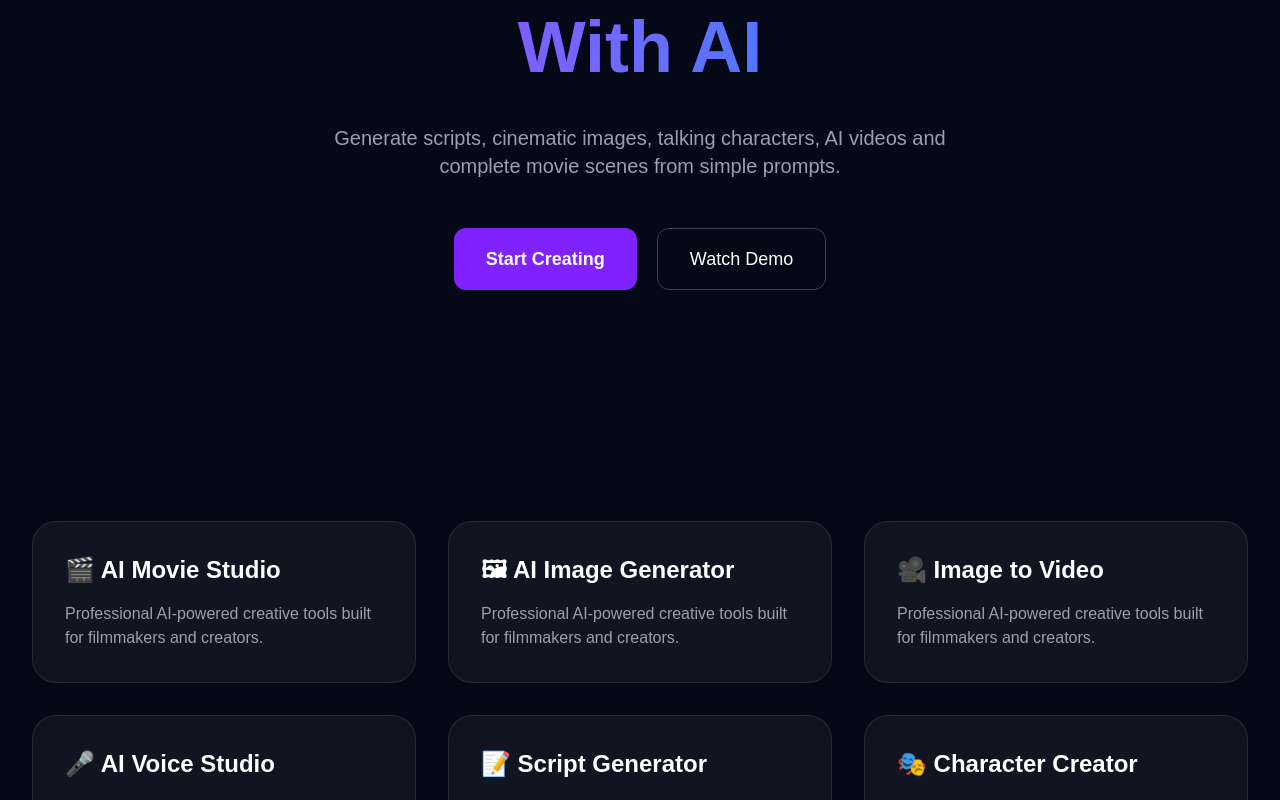
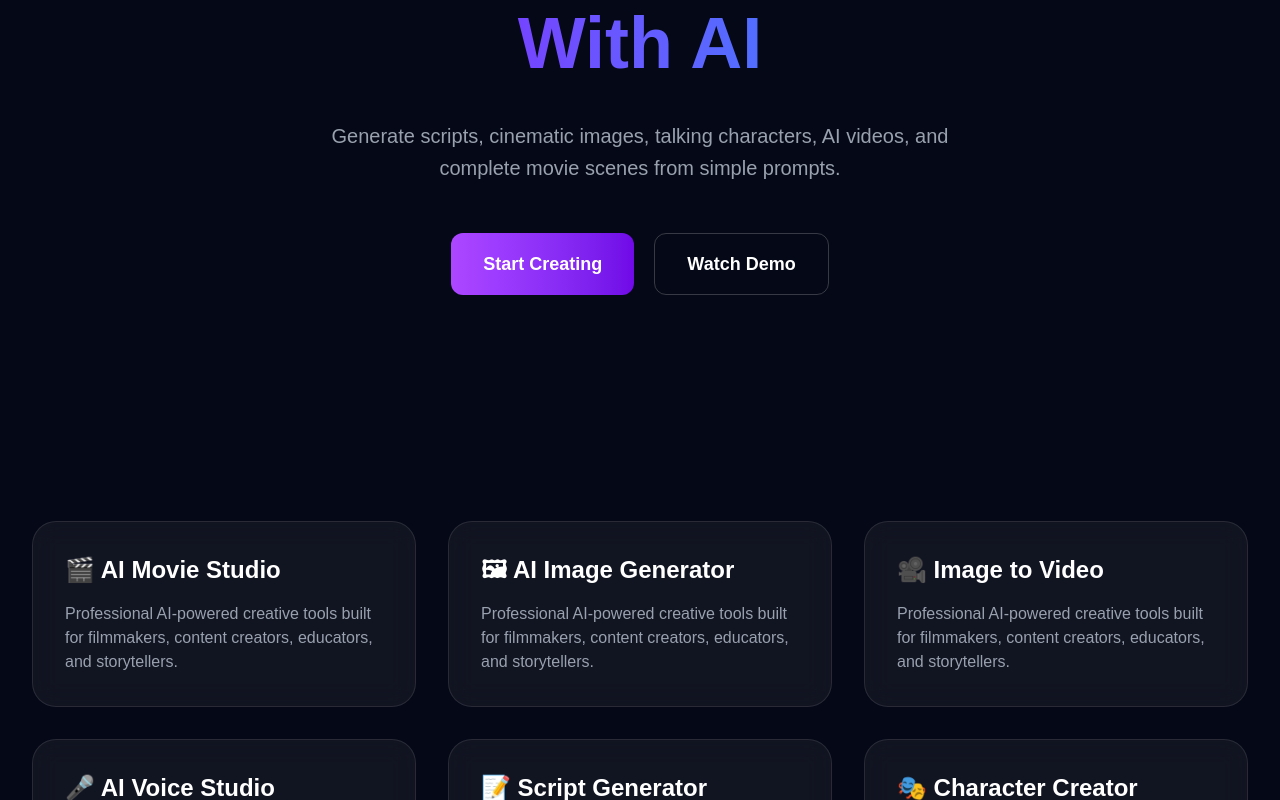
Before and after one commit to greatexploits2025-eng/lumora, a Next.js app in the folder apps/web/: page / in a window 1280 px wide. Shown: the part 320-1120 px from the top of the page. Built offline with nearby package versions, Linux system fonts and the light colour scheme.

Commit message:
feat: create Lumora UI design system

```diff
--- a/apps/web/components/landing/Features.tsx
+++ b/apps/web/components/landing/Features.tsx
@@ -1,3 +1,5 @@
+import Card from "@/components/ui/Card";
+
 const features = [
   "🎬 AI Movie Studio",
   "🖼 AI Image Generator",
@@ -10,25 +12,18 @@ const features = [
 export default function Features() {
   return (
     <section className="mx-auto grid max-w-7xl gap-8 px-8 py-20 md:grid-cols-3">
-
       {features.map((feature) => (
-
-        <div
-          key={feature}
-          className="rounded-3xl border border-white/10 bg-white/5 p-8 backdrop-blur-lg transition hover:scale-105"
-        >
+        <Card key={feature}>
           <h3 className="text-2xl font-bold text-white">
             {feature}
           </h3>
 
           <p className="mt-4 text-gray-400">
-            Professional AI-powered creative tools built for filmmakers and creators.
+            Professional AI-powered creative tools built for filmmakers,
+            content creators, educators, and storytellers.
           </p>
-
-        </div>
-
+        </Card>
       ))}
-
     </section>
   );
 }
--- a/apps/web/components/landing/Hero.tsx
+++ b/apps/web/components/landing/Hero.tsx
@@ -1,43 +1,26 @@
+import Button from "@/components/ui/Button";
+
 export default function Hero() {
   return (
     <section className="flex min-h-[85vh] flex-col items-center justify-center px-8 text-center">
-
       <h1 className="max-w-5xl text-7xl font-black leading-tight text-white">
-
         Create Movies
 
-        <span className="block bg-gradient-to-r from-violet-500 to-blue-500 bg-clip-text text-transparent">
-
+        <span className="block bg-gradient-to-r from-violet-600 to-blue-500 bg-clip-text text-transparent">
           With AI
-
         </span>
-
       </h1>
 
-      <p className="mt-8 max-w-2xl text-xl text-gray-400">
-
-        Generate scripts, cinematic images,
-        talking characters, AI videos and complete
-        movie scenes from simple prompts.
-
+      <p className="mt-8 max-w-2xl text-xl leading-relaxed text-gray-400">
+        Generate scripts, cinematic images, talking characters, AI videos, and
+        complete movie scenes from simple prompts.
       </p>
 
-      <div className="mt-12 flex gap-5">
+      <div className="mt-12 flex flex-col gap-5 sm:flex-row">
+        <Button>Start Creating</Button>
 
-        <button className="rounded-xl bg-violet-600 px-8 py-4 text-lg font-bold">
-
-          Start Creating
-
-        </button>
-
-        <button className="rounded-xl border border-gray-700 px-8 py-4 text-lg">
-
-          Watch Demo
-
-        </button>
-
+        <Button variant="secondary">Watch Demo</Button>
       </div>
-
     </section>
   );
 }
--- /dev/null
+++ b/apps/web/components/ui/Button.tsx
@@ -0,0 +1,24 @@
+import { ReactNode } from "react";
+
+type ButtonProps = {
+  children: ReactNode;
+  variant?: "primary" | "secondary";
+};
+
+export default function Button({
+  children,
+  variant = "primary",
+}: ButtonProps) {
+  const styles =
+    variant === "primary"
+      ? "bg-gradient-to-r from-purple-500 to-violet-700 text-white hover:opacity-90"
+      : "border border-white/20 text-white hover:bg-white/10";
+
+  return (
+    <button
+      className={`rounded-xl px-8 py-4 text-lg font-semibold transition-all duration-300 ${styles}`}
+    >
+      {children}
+    </button>
+  );
+}
--- /dev/null
+++ b/apps/web/components/ui/Card.tsx
@@ -0,0 +1,13 @@
+import { ReactNode } from "react";
+
+type CardProps = {
+  children: ReactNode;
+};
+
+export default function Card({ children }: CardProps) {
+  return (
+    <div className="rounded-3xl border border-white/10 bg-white/5 p-8 backdrop-blur-md transition hover:scale-105 hover:border-violet-500">
+      {children}
+    </div>
+  );
+}
```
Also changed, not shown: apps/web/components/ui/Badge.tsx (added), apps/web/components/ui/Container.tsx (added), apps/web/components/ui/Section.tsx (added), apps/web/styles/colors.ts (added), apps/web/styles/shadows.ts (added), apps/web/styles/spacing.ts (added), apps/web/styles/typography.ts (added).
